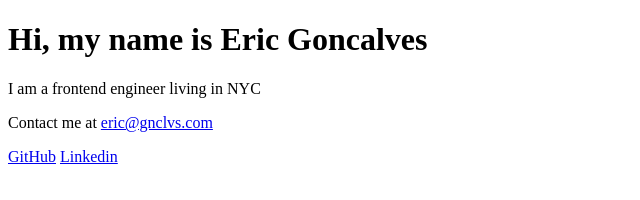
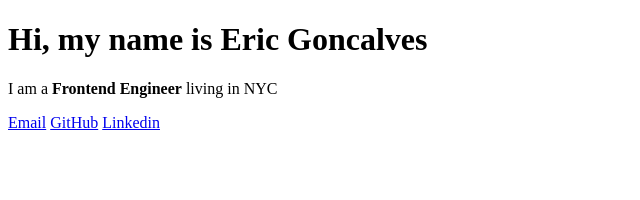
Before and after one commit to ercgnclvs/ercgnclvs.github.io, a plain HTML site: page index.html in a window 1280 px wide. Shown: the whole page, without its empty margins (0-640 px from the left). Drawn offline with Linux system fonts and the light colour scheme.

Commit message:
updated bio

```diff
--- a/index.html
+++ b/index.html
@@ -11,11 +11,10 @@
   <body>
     <h1>Hi, my name is Eric Goncalves</h1>
 
-    <p>I am a frontend engineer living in NYC</p>
-
-    <p>Contact me at <a href="mailto:eric@gnclvs.com">eric@gnclvs.com</a></p>
+    <p>I am a <strong>Frontend Engineer</strong> living in NYC</p>
 
     <p>
+      <a href="mailto:eric@gnclvs.com">Email</a>
       <a href="https://github.com/ercgnclvs">GitHub</a>
       <a href="https://www.linkedin.com/in/eric-goncalves-89944349/">
         Linkedin
```
